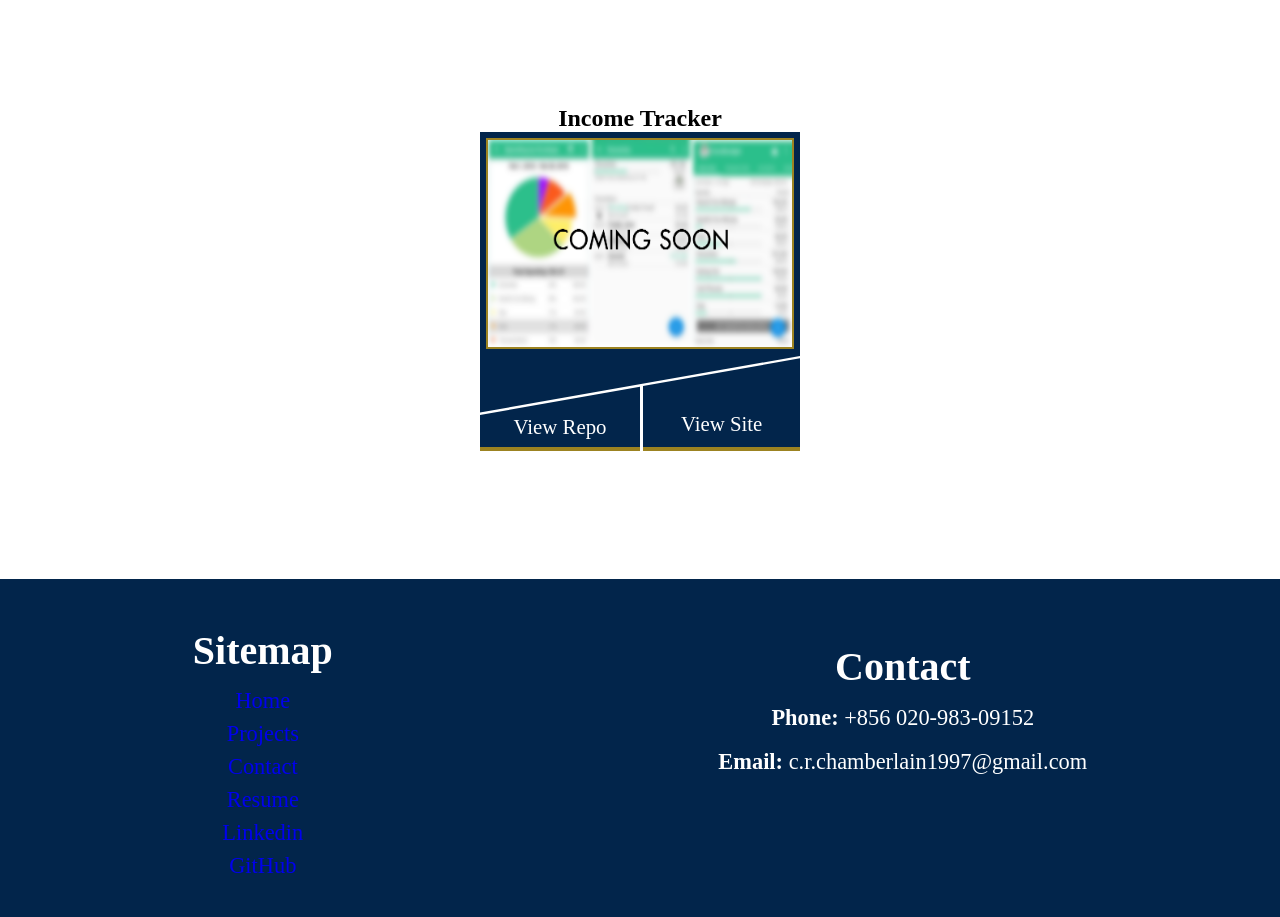
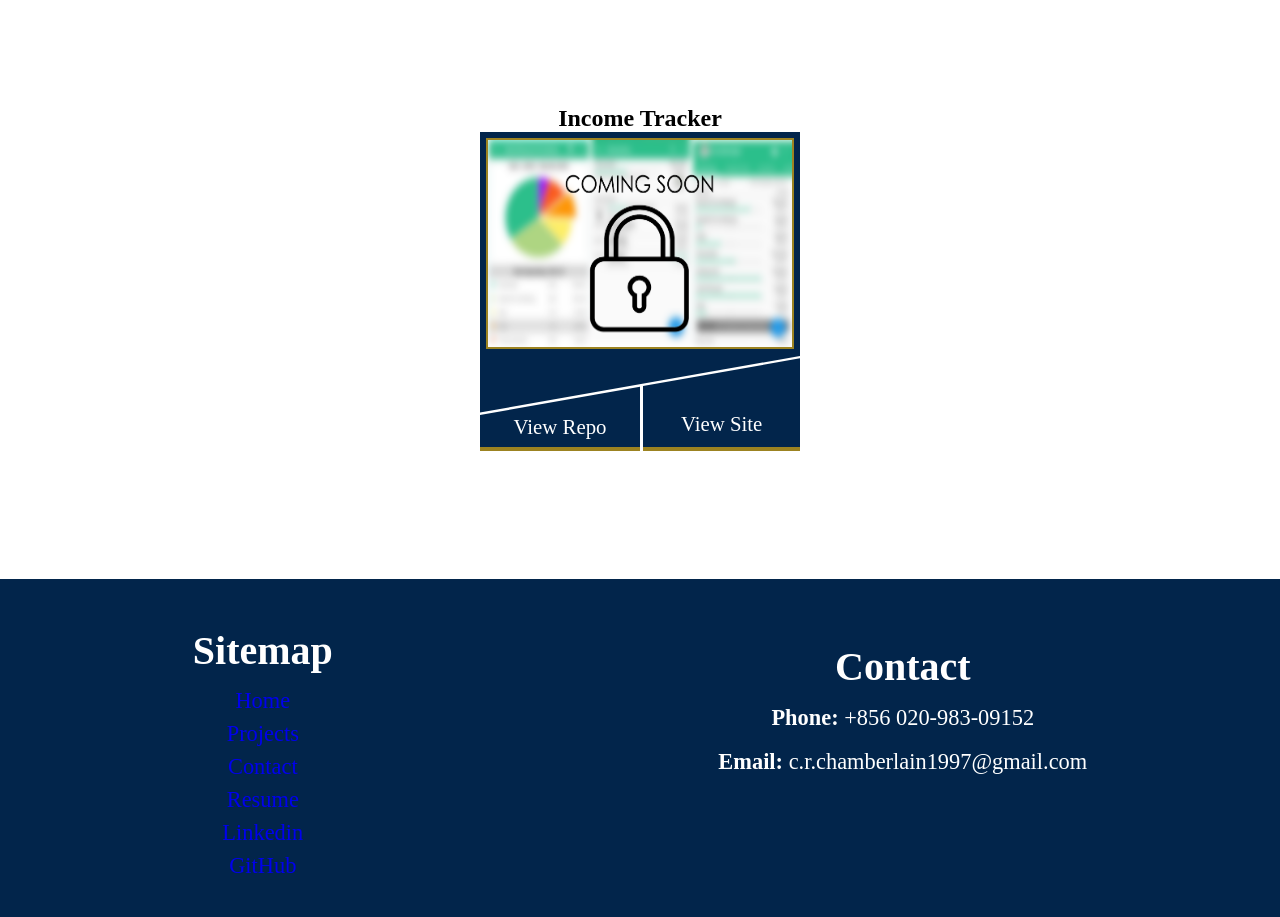
Before and after one commit to AkaraTawng/portfolio-mf-v2, a React (Create React App) app: page /projects in a window 1280 px wide. Shown: the part 3200-4117 px from the top of the page. Built offline with nearby package versions, Linux system fonts and the light colour scheme.

Commit message:
update income tracker image to incomeblur4

```diff
--- a/src/components/Projects.js
+++ b/src/components/Projects.js
@@ -9,6 +9,6 @@ export default function Projects(){
 
         <ProjectItem title={"Exercise Survery Form"} image={require("../assets/img/survey.png")} repo={"#"} site={"#"}/>
 
-        <ProjectItem title={"Income Tracker"} image={require("../assets/img/incomeblur2.png")} repo={"#"} site={"#"}/>
+        <ProjectItem title={"Income Tracker"} image={require("../assets/img/incomeblur4.png")} repo={"#"} site={"#"}/>
     </>;
 }
```
